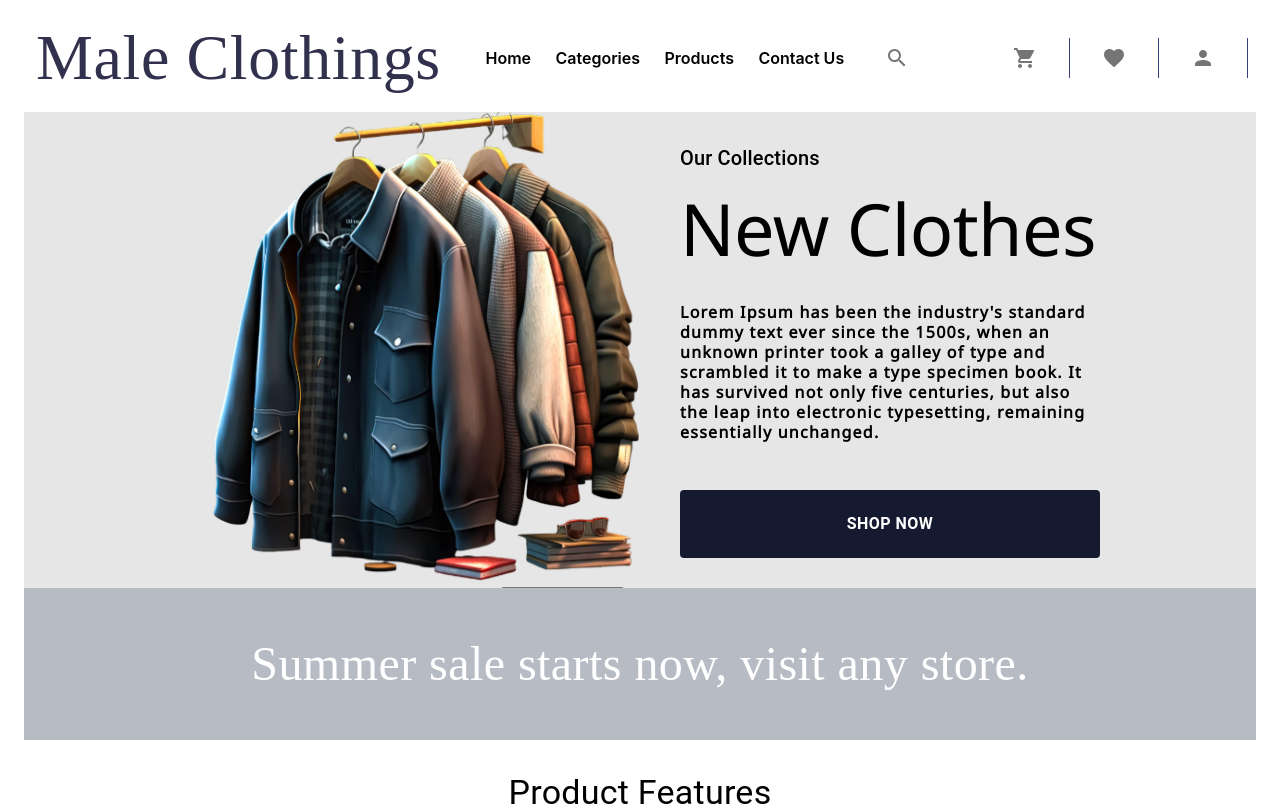
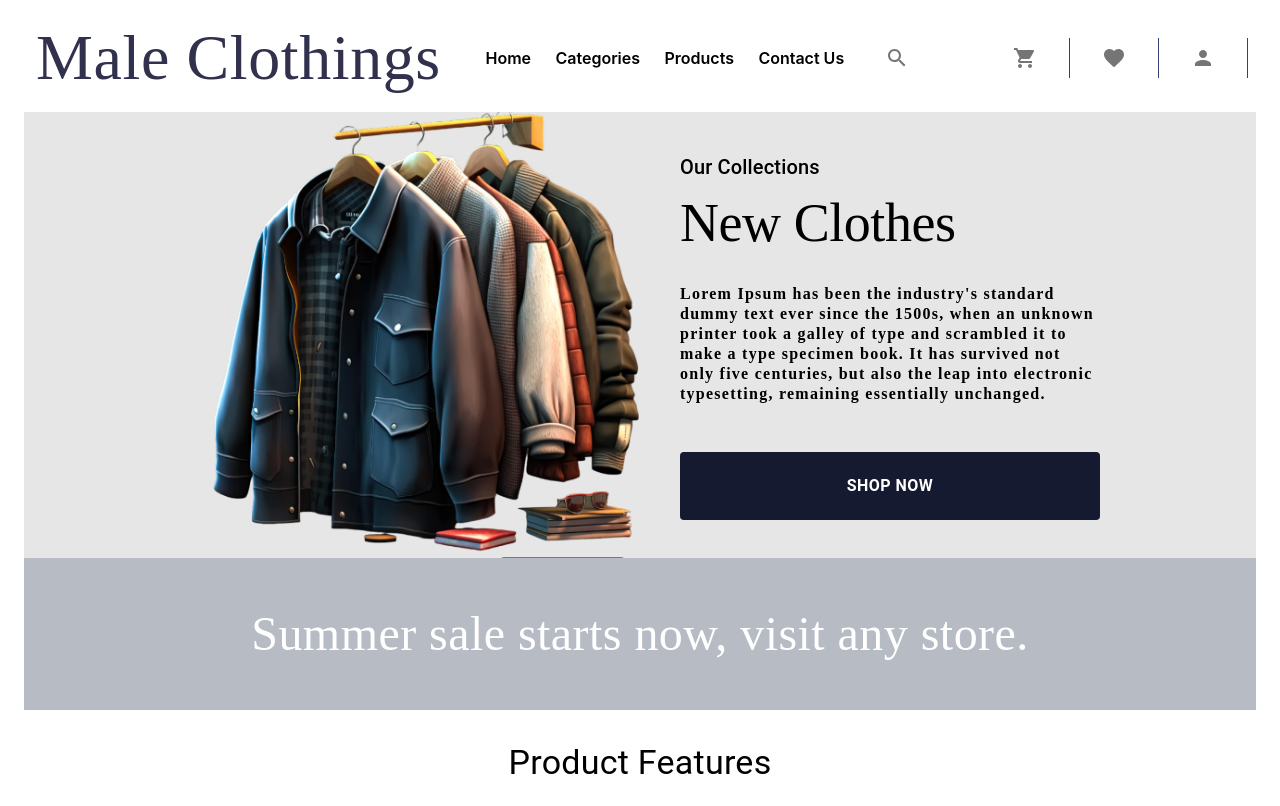
Before and after one commit to Emmanuelugbotor/pem-ecommerce, a React (Create React App) app in the folder frontend/: page / in a window 1280 px wide. Shown: the top 806 px of the page. Built offline with nearby package versions, Linux system fonts and the light colour scheme; a web font is replaced by a local one.

Commit message:
Add New Font Family to Banner Styles

```diff
--- a/frontend/src/styles/banner/index.js
+++ b/frontend/src/styles/banner/index.js
@@ -32,7 +32,7 @@ export const BannerContent = styled(Box)(() => ({
   display: "flex",
   flexDirection: "column",
   justifyContent: "center",
-  fontFamily: '"Noto Sans" "cursive"',
+  fontFamily: "'Poppins', 'sans-serif'",
   fontWeight: 600,
   maxWidth: 420,
   padding: "30px",
@@ -41,9 +41,10 @@ export const BannerContent = styled(Box)(() => ({
 export const BannerTitle = styled(Typography)(({ matches, theme }) => ({
   lineHeight: 1.5,
   fontSize: "72px",
-  fontFamily: "Noto Sans",
+  fontFamily: "'Poppins', 'sans-serif'",
   fontWeight: 400,
   marginBottom: "20px",
+  fontSize: '54px',
   [theme.breakpoints.down('sm')]: {
     fontSize: '42px',
   }
@@ -53,7 +54,7 @@ export const BannerDescription = styled(Typography)(({ theme }) => ({
   lineHeight: 1.25,
   letterSpacing: 1.25,
   marginBottom: "3em",
-  fontFamily: "Noto Sans",
+  fontFamily: "'Poppins', 'sans-serif'",
   fontWeight: 600,
   [theme.breakpoints.down("md")]: {
     lineHeight: 1.15,
```
